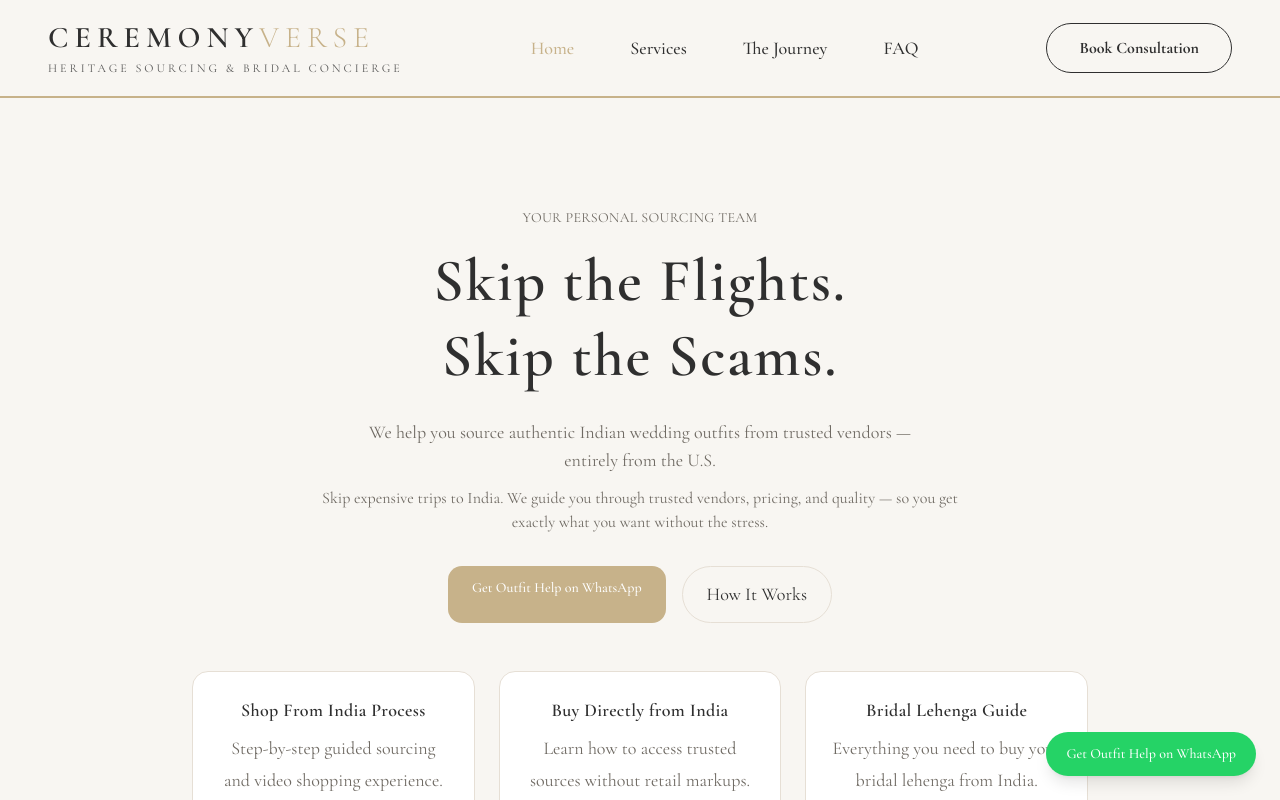
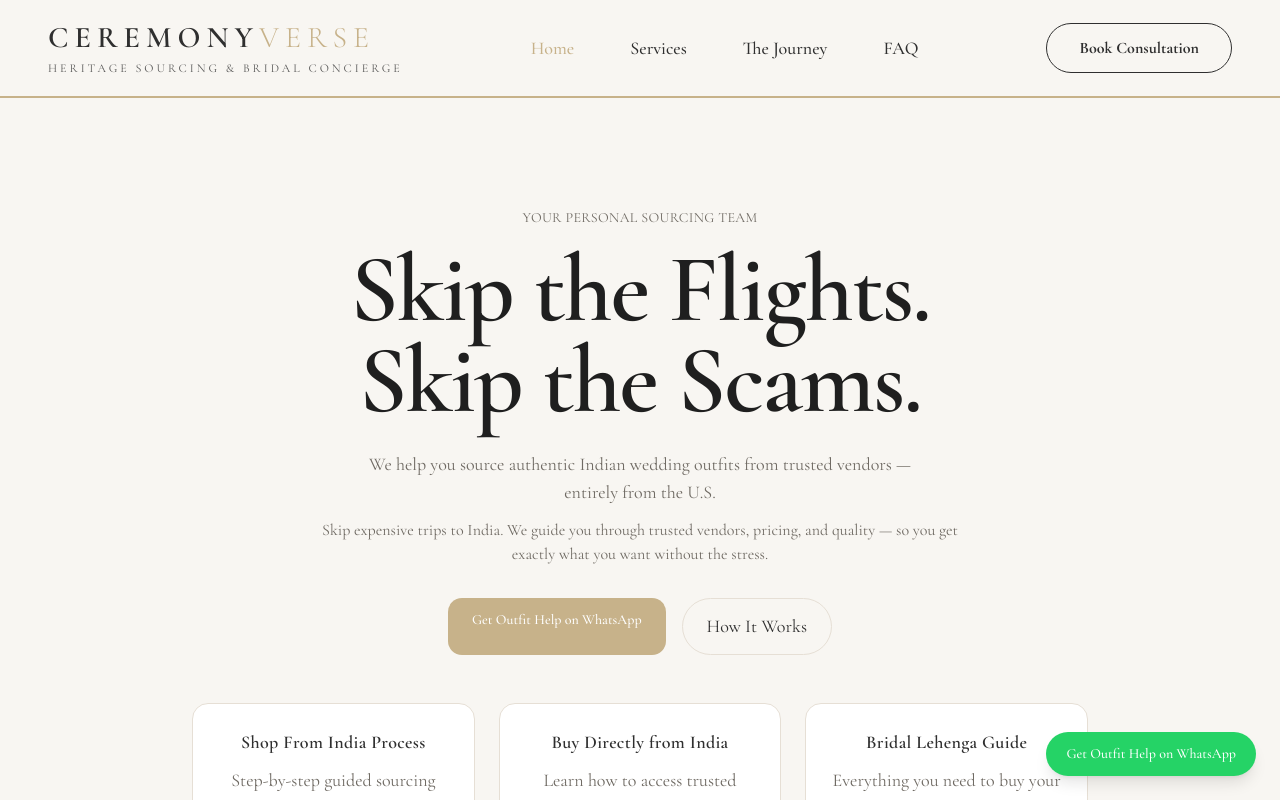
Before and after one commit to leylabernie/v0-ceremony-verse-wedding-concierge, a Next.js app: page / in a window 1280 px wide. Shown: the top 800 px of the page. Built offline with nearby package versions, Linux system fonts and the light colour scheme; a web font is replaced by a local one.

Commit message:
Update home-page.tsx

```diff
--- a/components/pages/home-page.tsx
+++ b/components/pages/home-page.tsx
@@ -19,7 +19,7 @@ export function HomePage({ onNavigate }: HomePageProps) {
             YOUR PERSONAL SOURCING TEAM
           </p>
 
-          <h1 className="text-5xl md:text-6xl font-semibold leading-tight mb-6">
+          <h1 className="font-['Cormorant_Garamond'] text-6xl md:text-8xl font-semibold leading-[0.95] tracking-[-0.02em] mb-6 text-[#1f1f1f]">
             Skip the Flights.
             <br />
             Skip the Scams.
```
